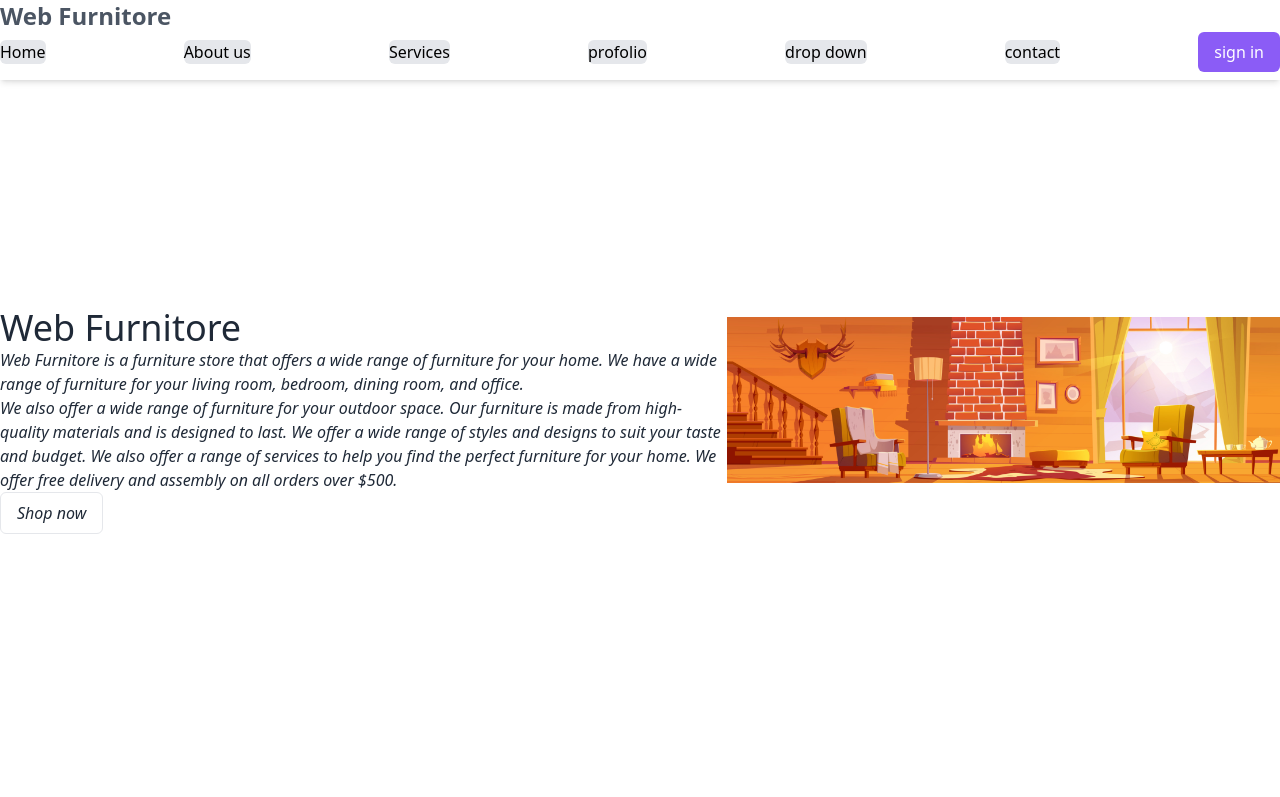
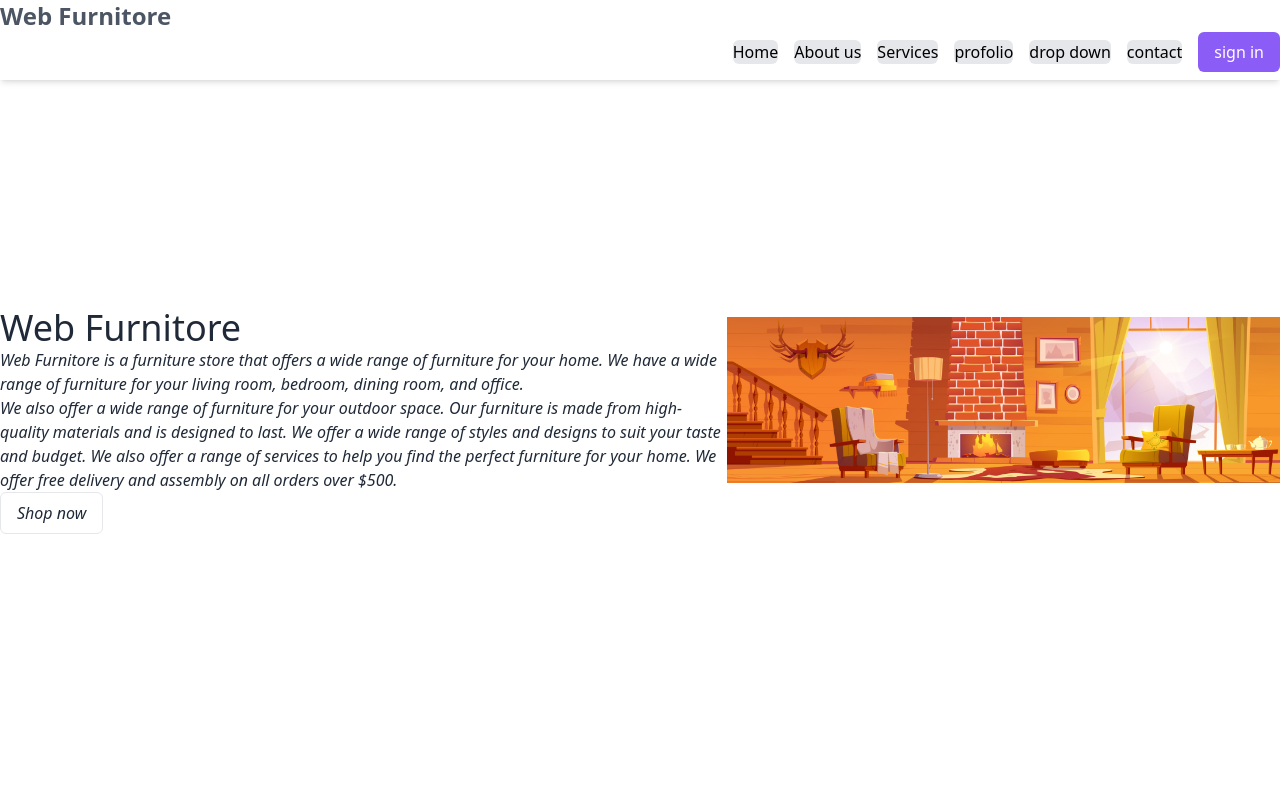
Before and after one commit to Gajaa-Azhura/Assignment_4, a plain HTML site: page index.html in a window 1280 px wide. Shown: the top 797 px of the page. Drawn offline with nearby package versions, Linux system fonts and the light colour scheme.

Commit message:
nav changes

```diff
--- a/index.html
+++ b/index.html
@@ -11,7 +11,7 @@
   <header class="bg-transparent  shadow-md fixed h-20 top-0 w-full z-10">
 
    <h1 class="text-gray-600 text-2xl font-bold">Web Furnitore</h1>
-    <nav class="flex items-center justify-between  right-0">
+    <nav class="flex items-center justify-between absolute right-0 gap-4 right-0">
                 <a href="#" class="text-white-600 bg-gray-200 rounded-md hover:text-violet-800">Home</a>
                 <a href="#" class="text-white-600 bg-gray-200 rounded-md hover:text-violet-800">About us</a>
                 <a href="#" class="text-white-600 bg-gray-200 rounded-md hover:text-violet-800">Services</a>
```
